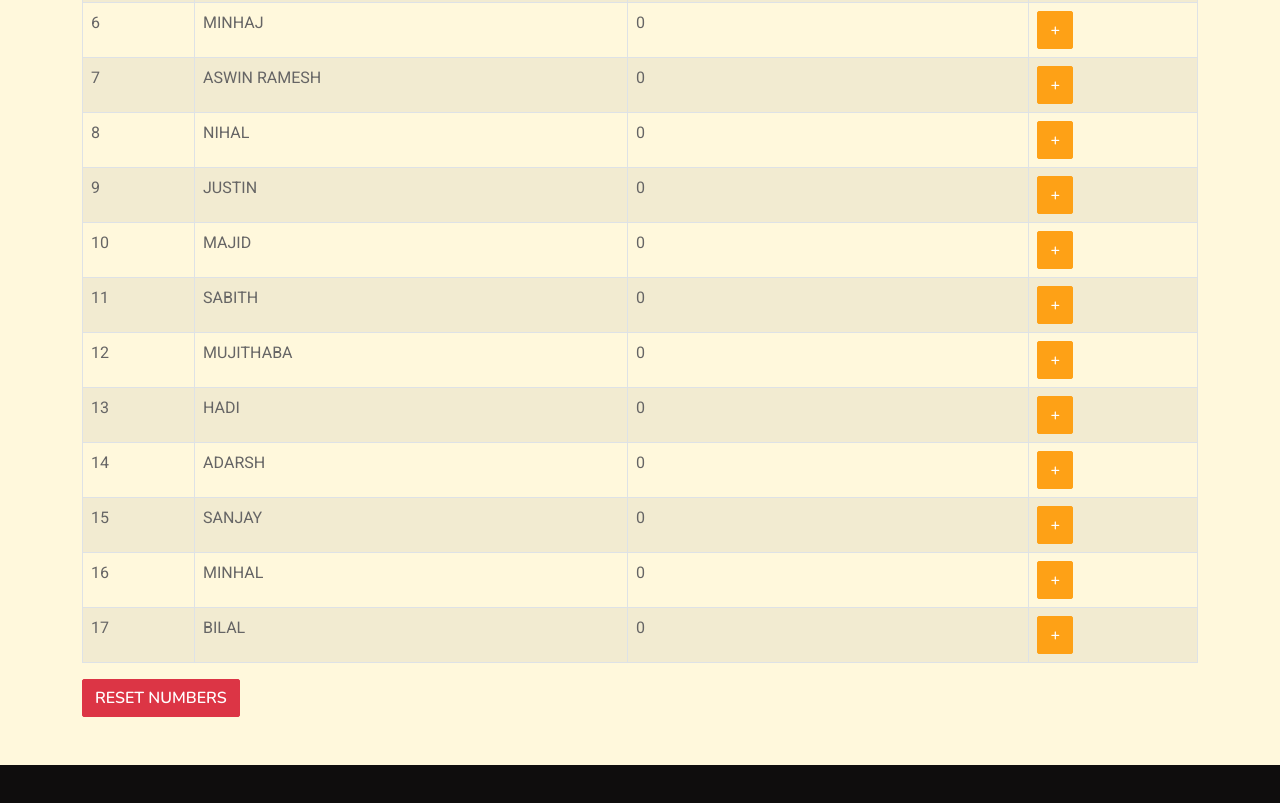
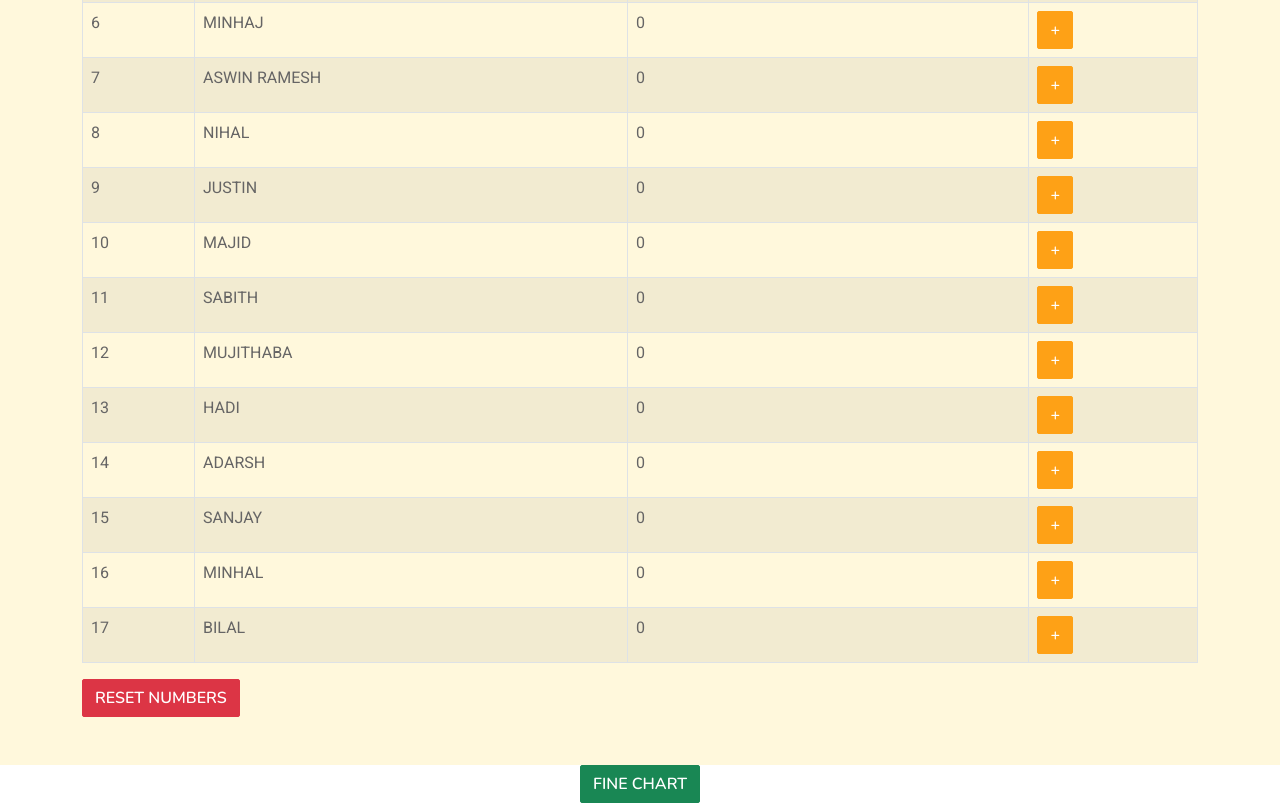
Before and after one commit to rishalism/beatClub, a plain HTML site: page service.html in a window 1280 px wide. Shown: the part 482-1285 px from the top of the page. Before the commit the page ends 1247 px from the top, so only its background shows below. Drawn offline with nearby package versions, Linux system fonts and the light colour scheme.

Commit message:
added fine chart option

```diff
--- a/service.html
+++ b/service.html
@@ -211,6 +211,9 @@
         </div>
         <!-- Service End -->
 
+        <div class="d-flex justify-content-center align-items-center">
+            <a href="https://docs.google.com/spreadsheets/d/1COdEVOc67RttsTCe9wa1fjkF76-OjksLmpgP2eWQ4bQ/edit?usp=sharing"><button class="btn btn-success">Fine chart</button></a>
+        </div>
 
         <!-- Back to Top -->
         <a href="#" class="btn btn-lg btn-primary btn-lg-square back-to-top"><i class="bi bi-arrow-up"></i></a>
```
